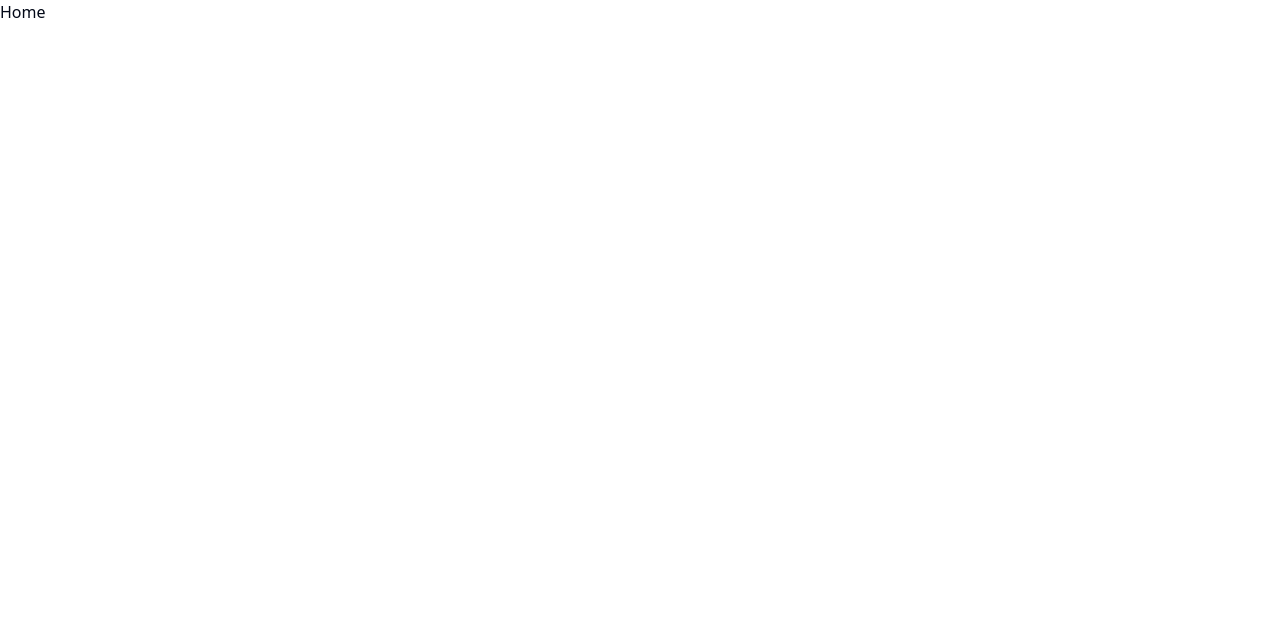
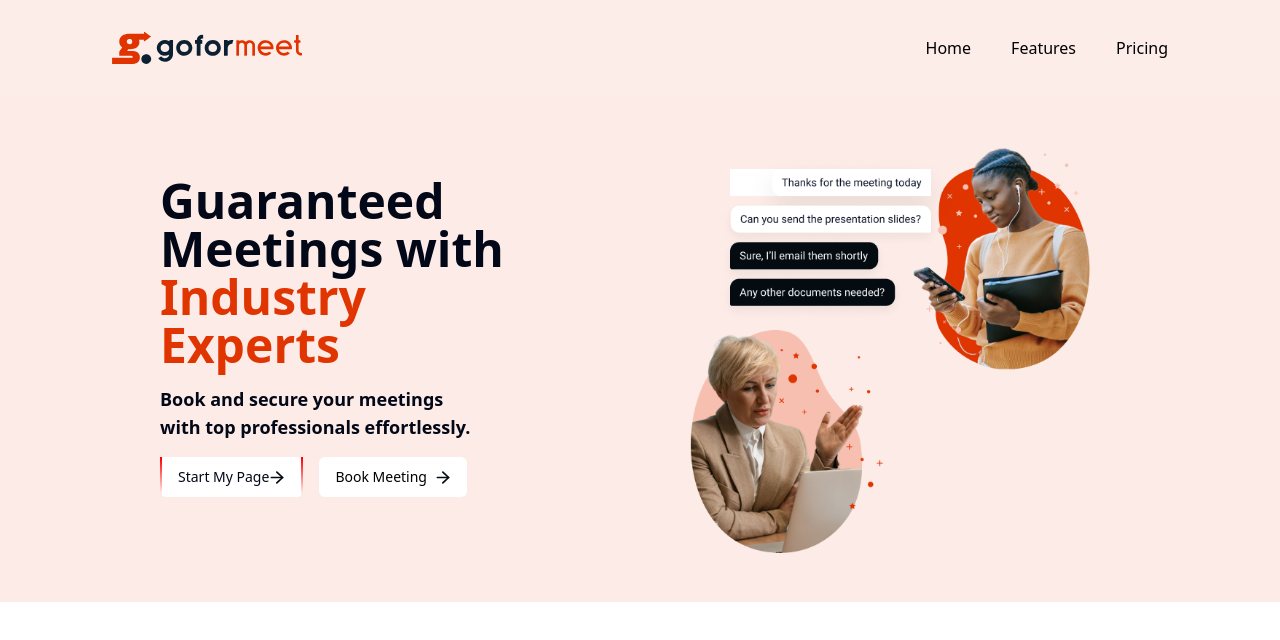
Before and after one commit to Phani385/goformeet_nextjs_frontend, a Next.js app: page / in a window 1280 px wide. Shown: the top 640 px of the page. Built offline with nearby package versions, Linux system fonts and the light colour scheme.

Commit message:
Add Hero section

```diff
--- a/app/(root)/layout.tsx
+++ b/app/(root)/layout.tsx
@@ -4,7 +4,6 @@ import React from "react";
 const Layout = ({ children }: { children: React.ReactNode }) => {
   return (
     <div>
-      <Navbar />
       {children}
     </div>
   );
--- a/app/layout.tsx
+++ b/app/layout.tsx
@@ -2,6 +2,7 @@ import type { Metadata } from "next";
 import { Arimo } from "next/font/google";
 import "./globals.css";
 import { cn } from "@/lib/utils";
+import Navbar from "@/components/shared/Navbar";
 
 const arimo = Arimo({ subsets: ["latin"], variable: "--font-sans" });
 
@@ -18,6 +19,7 @@ export default function RootLayout({
   return (
     <html lang="en">
       <body className={cn("font-sans antialiased", arimo.variable)}>
+        <Navbar />
         {children}
       </body>
     </html>
--- a/app/page.tsx
+++ b/app/page.tsx
@@ -1,5 +1,58 @@
+import { Button } from "@/components/ui/button";
 import Image from "next/image";
 
 export default function Home() {
-  return <h1>Home</h1>;
+  return (
+    <>
+      <main className="px-40 bg-[#FCEBE6] min-h-[39.5vw] flex items-center justify-center gap-10">
+        <div className="flex-1">
+          <h1 className="text-5xl font-bold w-[80%] mb-4">
+            Guaranteed Meetings with{" "}
+            <span className="text-[#E03401]">Industry Experts</span>
+          </h1>
+          <p className="text-lg font-semibold w-[70%]">
+            Book and secure your meetings with top professionals effortlessly.
+          </p>
+          <div className="flex gap-4 my-4">
+            <Button
+              variant="outline"
+              style={{
+                borderWidth: 2,
+                borderStyle: "solid",
+                borderImage:
+                  "linear-gradient(to bottom, red, rgba(0, 0, 0, 0)) 1 100%",
+                borderImageSlice: "50px 50px 50px 50px",
+              }}
+            >
+              Start My Page
+              <Image
+                alt="Right Arrow"
+                src="/assets/icons/rightArrow.svg"
+                width={16}
+                height={16}
+              />
+            </Button>
+
+            <Button className="secondary-button gap-2 items-center">
+              Book Meeting
+              <Image
+                alt="Right Arrow"
+                src="/assets/icons/rightArrow.svg"
+                width={16}
+                height={16}
+              />
+            </Button>
+          </div>
+        </div>
+        <div style={{ width: "100%", height: "100%" }} className="flex-1 flex justify-center">
+        <Image
+          src="/assets/images/hero.png"
+          width={400}
+          height={400}
+          alt="Hero Image"
+        />
+        </div>
+      </main>
+    </>
+  );
 }
```
Also changed, not shown: public/assets/images/hero.png (added).
